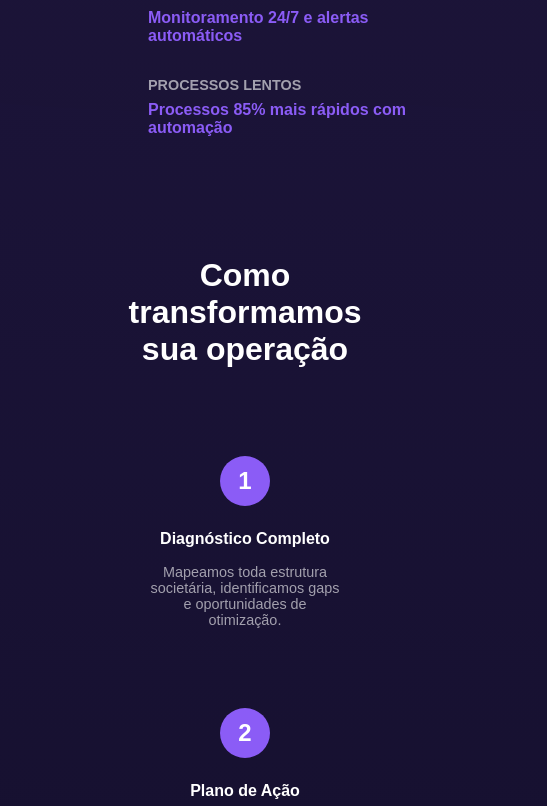
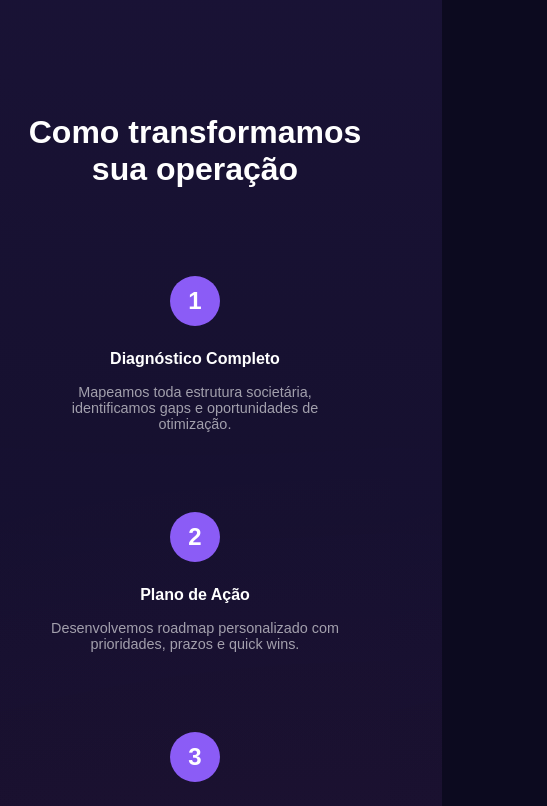
Before and after one commit to advogadoraphaelmurat-afk/sinalverde, a React (Vite) app: page / in a window 390 px wide. Shown: the part 2133-2939 px from the top of the page, 547 px wide, since content can reach past the window. Built offline with nearby package versions, Linux system fonts and the light colour scheme.

Commit message:
Add files via upload
Fix alinhamento

```diff
--- a/src/index.css
+++ b/src/index.css
@@ -37,6 +37,13 @@ body {
   /* Balanced layout for sidebar */
   margin-left: 100px;
   width: calc(100% - 100px);
+}
+
+@media (max-width: 768px) {
+  .app-container {
+    margin-left: 0 !important;
+    width: 100% !important;
+  }
 }
 
 /* Header - Glassmorphic */
@@ -176,12 +183,17 @@ body {
 
 /* Page Layout */
 .section-container {
-  min-height: 100vh;
+  min-height: auto;
   display: flex;
   flex-direction: column;
   justify-content: center;
   padding: 6rem 4rem;
   position: relative;
+}
+
+/* Hero keeps full viewport height */
+.section-container#home {
+  min-height: 100vh;
 }
 
 /* Hero Section */
@@ -390,11 +402,16 @@ body {
 }
 
 @media (max-width: 768px) {
-  .app-container {
-    margin-left: 100px;
-    width: calc(100% - 100px);
-    min-height: 100vh;
+  .section-container {
+    padding: 3rem 1.2rem !important;
   }
+  .section-container#home {
+    min-height: 100svh;
+  }
+}
+
+@media (max-width: 768px) {
+  /* app-container mobile fix is defined above */
 
   .glass-sidebar {
     top: auto;
@@ -415,7 +432,7 @@ body {
   .glass-header { left: 0; padding: 0 1rem; height: 70px; }
   .header-btn { padding: 0.5rem 1rem; font-size: 0.7rem; }
 
-  #home { align-items: center !important; padding: 10rem 1rem 4rem !important; }
+  #home { align-items: center !important; padding: 6rem 1rem 4rem !important; min-height: 100svh !important; }
 
   .hero-title-huge { font-size: 2rem !important; text-align: center !important; letter-spacing: 0.3rem !important; }
 
```
